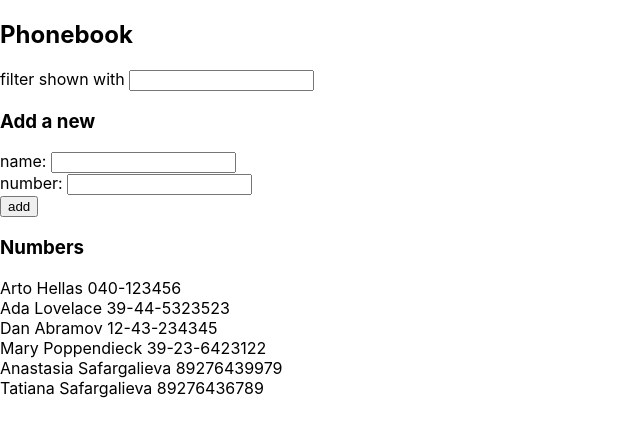
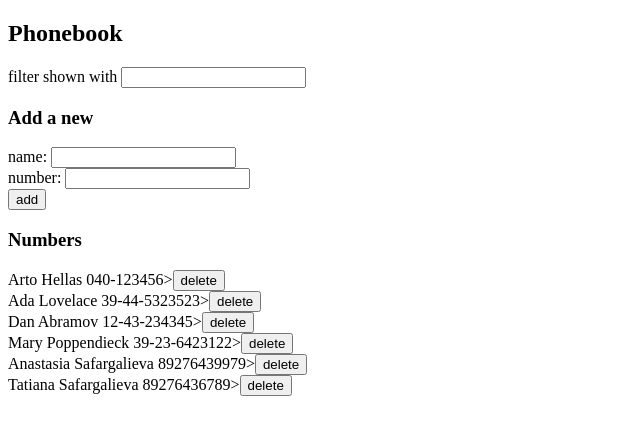
Before and after one commit to anastasiasafargalieva/FullStack2022-Part2, a React (Create React App) app in the folder phonebook/: page / in a window 1280 px wide. Shown: the top 436 px of the page, without its empty margins (0-640 px from the left). Built offline with nearby package versions, Linux system fonts and the light colour scheme; data requests are answered from the project's data file.

Commit message:
2.17 error handled

```diff
--- a/phonebook/db.json
+++ b/phonebook/db.json
@@ -1,5 +1,5 @@
 {
-    "persons":[
+  "persons": [
     {
       "name": "Arto Hellas",
       "number": "040-123456",
--- a/phonebook/src/App.js
+++ b/phonebook/src/App.js
@@ -19,18 +19,13 @@ const App = () => {
     // event handlers
     const addName = (event) => {
         event.preventDefault()
-        const data = {name: newName.trim(), number: newNumber}
-        const duplicates = persons.filter(p => p.name === newName.trim())
-        if (
-            duplicates.length > 0 &&
-            window.confirm(`${duplicates[0].name} is already added to phonebook, replace the old number with a new one?`)
-        ){
-            phonebookService.updateEntry(duplicates[0].id, data)
-                .then( updatedPerson => setPersons( persons.map( p => p.id === duplicates[0].id ? updatedPerson : p ) ) )
-        }else {
-            phonebookService.addEntry( data )
-                .then( newPerson => setPersons( persons.concat(newPerson) ) )
+        if (persons.filter(p => p.name === newName).length > 0) {
+            alert(`${newName} is already added to phonebook`);
+            return
         }
+
+        phonebookService.addEntry( {name: newName, number: newNumber} )
+            .then( newPerson => setPersons( persons.concat(newPerson) ) )
 
         setNewName("")
         setNewNumber("")
--- a/phonebook/src/components/persons.js
+++ b/phonebook/src/components/persons.js
@@ -1,8 +1,14 @@
 import React from "react";
 
-const Persons = ({personsToShow}) =>
+const Persons = ({personsToShow, deleteHandler}) =>
     <div>
-        {personsToShow.map( p => <div key={p.id}> {p.name} {p.number} </div> )}
+        {personsToShow.map( p =>
+            <div key={p.id}>
+                {p.name} {p.number}>
+                <button onClick={() => deleteHandler(p.id)}>delete</button>
+            </div>
+
+        )}
     </div>
 
 export default Persons
--- a/phonebook/src/index.css
+++ b/phonebook/src/index.css
@@ -1,13 +1,19 @@
-body {
-  margin: 0;
-  font-family: -apple-system, BlinkMacSystemFont, 'Segoe UI', 'Roboto', 'Oxygen',
-    'Ubuntu', 'Cantarell', 'Fira Sans', 'Droid Sans', 'Helvetica Neue',
-    sans-serif;
-  -webkit-font-smoothing: antialiased;
-  -moz-osx-font-smoothing: grayscale;
+.error {
+  color: red;
+  background: lightgrey;
+  font-size: 20px;
+  border-style: solid;
+  border-radius: 5px;
+  padding: 10px;
+  margin-bottom: 10px;
 }
 
-code {
-  font-family: source-code-pro, Menlo, Monaco, Consolas, 'Courier New',
-    monospace;
+.message {
+  color: green;
+  background: lightgrey;
+  font-size: 20px;
+  border-style: solid;
+  border-radius: 5px;
+  padding: 10px;
+  margin-bottom: 10px;
 }
--- a/phonebook/src/services/Phonebook.js
+++ b/phonebook/src/services/Phonebook.js
@@ -1,14 +1,9 @@
 import axios from "axios";
 
-const baseUrl = "http://localhost:3000/persons"
+const baseUrl = "http://localhost:3001/persons"
 
 const addEntry = newEntry => {
     return axios.post(baseUrl, newEntry).then( response => response.data )
-}
-
-const updateEntry = (id, person) => {
-    return axios.put(`${baseUrl}/${id}`, person)
-        .then(response => response.data)
 }
 
 const getAllEntries = () => {
@@ -21,5 +16,5 @@ const deleteEntry = (id) => {
       .catch( error => console.log("Failed to delete", error) )
 }
 
-const exports = {addEntry, getAllEntries, deleteEntry, updateEntry}
+const exports = {addEntry, getAllEntries, deleteEntry}
 export default exports
```
Also changed, not shown: phonebook/src/components/Notification.js (added, +8 -0 lines), 1 other file (tests, documents, lock files or other folders). Lines whose indentation alone changed are shown as unchanged.
